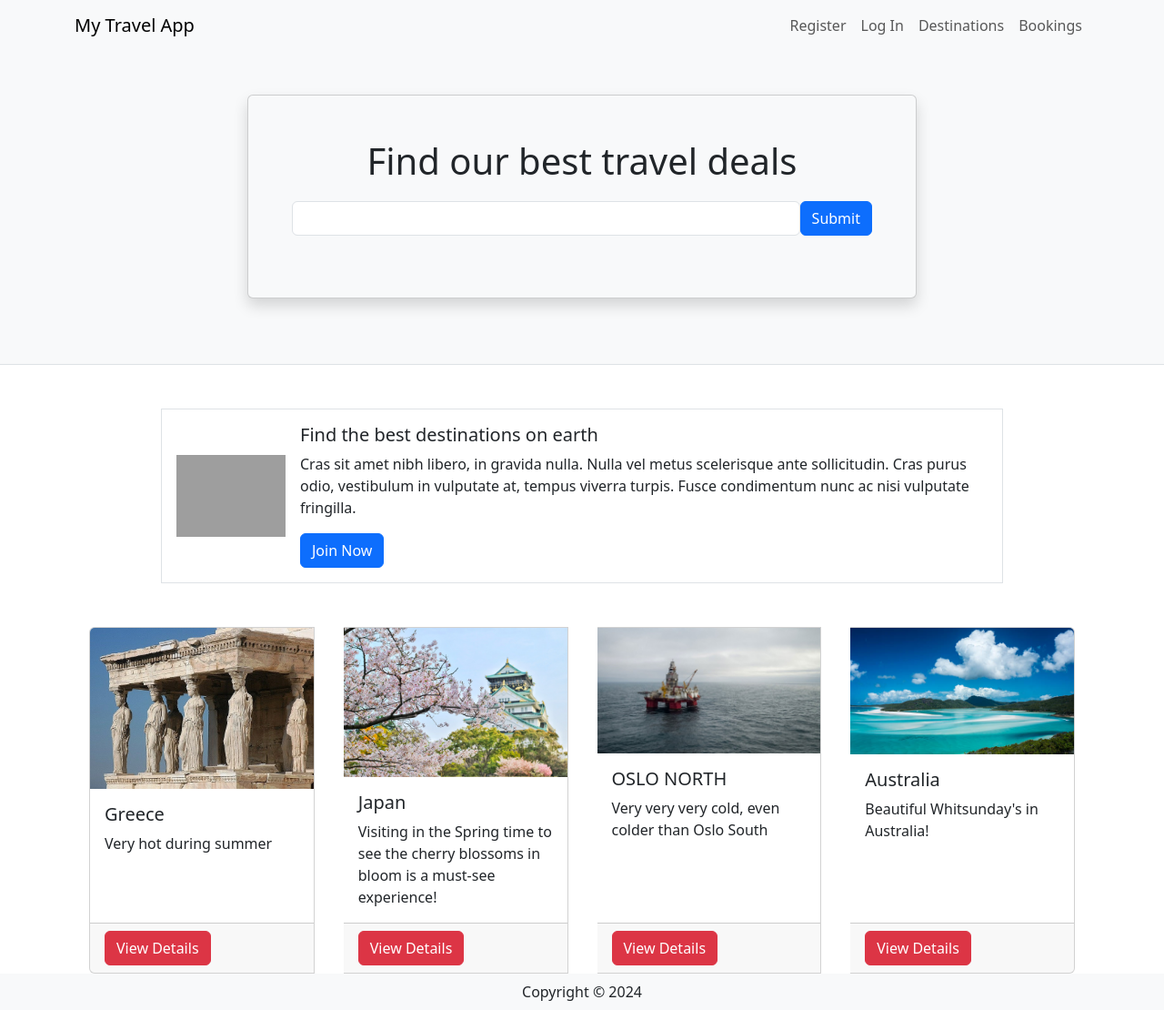
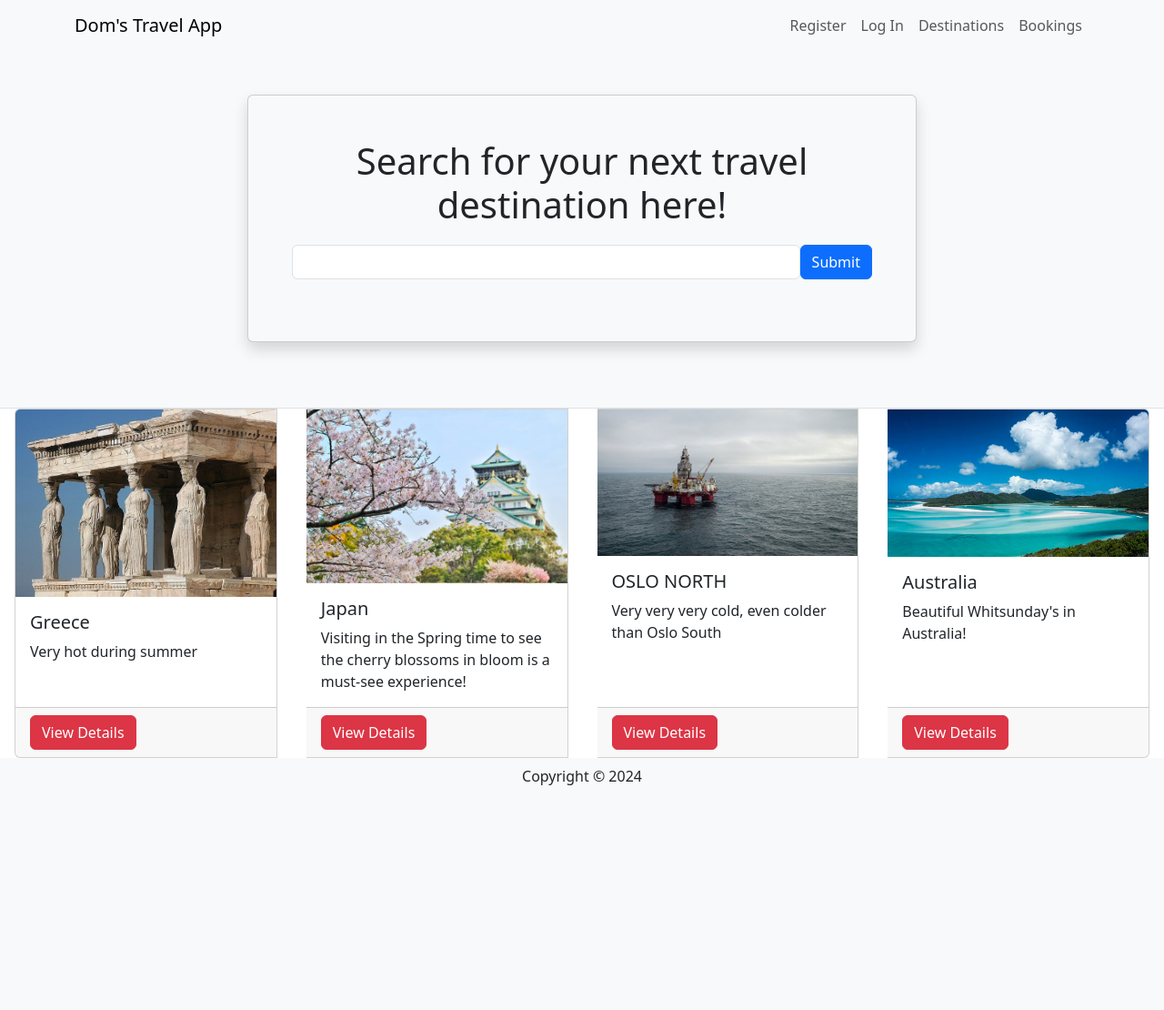
Before and after one commit to ClickNavia/iab207week10, a Flask app: page / in a window 1280 px wide. Shown: the whole page at 91% size. After the commit the page ends 863 px from the top, so only its background shows below. Run offline with Flask 3, Linux system fonts and the light colour scheme; some libraries are stand-ins or nearby versions; grey boxes are pictures that could not be loaded.

Commit message:
Update to tutorial template

```diff
--- a/travel/templates/base.html
+++ b/travel/templates/base.html
@@ -3,8 +3,9 @@
 <head>
    <meta charset="utf-8">
    <meta name="viewport" content="width=device-width, initial-scale=1">
-   <title>My Travel App</title>
-   <link href="https://cdn.jsdelivr.net/npm/bootstrap@5.3.2/dist/css/bootstrap.min.css" rel="stylesheet" integrity="sha384-T3c6CoIi6uLrA9TneNEoa7RxnatzjcDSCmG1MXxSR1GAsXEV/Dwwykc2MPK8M2HN" crossorigin="anonymous">
+   <title>Dom's Travel App</title>
+   <link href="https://cdn.jsdelivr.net/npm/bootstrap@5.3.2/dist/css/bootstrap.min.css" rel="stylesheet"
+      integrity="sha384-T3c6CoIi6uLrA9TneNEoa7RxnatzjcDSCmG1MXxSR1GAsXEV/Dwwykc2MPK8M2HN" crossorigin="anonymous">
 </head>
 
 <body>
@@ -16,7 +17,7 @@
          <div class="container">
 
             <!-- Your Travel App Name or Logo -->
-            <a href="/" class="navbar-brand">My Travel App</a>
+            <a href="/" class="navbar-brand">Dom's Travel App</a>
             <button class="navbar-toggler" type="button" data-bs-toggle="collapse"
                data-bs-target="#navbarSupportedContent" aria-controls="navbarSupportedContent" aria-expanded="false"
                aria-label="Toggle navigation">
@@ -74,5 +75,7 @@
       </div>
    </footer>
 </body>
-   <script src="https://cdn.jsdelivr.net/npm/bootstrap@5.3.2/dist/js/bootstrap.bundle.min.js" integrity="sha384-C6RzsynM9kWDrMNeT87bh95OGNyZPhcTNXj1NW7RuBCsyN/o0jlpcV8Qyq46cDfL" crossorigin="anonymous"></script>
+<script src="https://cdn.jsdelivr.net/npm/bootstrap@5.3.2/dist/js/bootstrap.bundle.min.js"
+   integrity="sha384-C6RzsynM9kWDrMNeT87bh95OGNyZPhcTNXj1NW7RuBCsyN/o0jlpcV8Qyq46cDfL" crossorigin="anonymous"></script>
+
 </html>
--- a/travel/templates/index.html
+++ b/travel/templates/index.html
@@ -6,9 +6,9 @@
    <div class="row justify-content-center mt-5 pb-4">
       <div class="col-md-8">
          <div class="card shadow p-5 mb-5 bg-light">
-                  <h1 class="text-center mb-3">Find our best travel deals</h1>
+            <h1 class="text-center mb-3">Search for your next travel destination here!</h1>
 
-                  <form class="form-inline d-flex flex-nowrap" action="{{url_for('main.search')}}" >
+            <form class="form-inline d-flex flex-nowrap" action="{{url_for('main.search')}}">
                <input type="text" name="search" class="form-control flex-grow-1 my-1 mr-sm-2" id="SearchForm">
                <button type="submit" class="flex-shrink-1 btn btn-primary my-1">Submit</button>
             </form>
@@ -20,7 +20,7 @@
 {% endblock %}
 
 {% block content %}
-      <div class="container">
+<!-- <div class="container">
          <div class="row mt-5 mb-5 justify-content-center">
             <div class="col-md-10">
                <div class="media border p-3 d-flex justify-content-start">
@@ -36,18 +36,18 @@
                   </div>
                </div>
             </div>
-         </div>
+         </div> -->
 
 <div class="card-group">
    {% for destination in destinations %}
    <div class="card mx-3">
-               <img class="card-img-top"
-                  src="{{ destination.image }}" alt="destination picture">
+      <img class="card-img-top" src="{{ destination.image }}" alt="destination picture">
       <div class="card-body">
          <h5 class="card-title">{{ destination.name }}</h5>
          <p class="card-text">{{ destination.description }}</p>
       </div>
-               <div class="card-footer"><a href="{{ url_for('destination.show', id=destination.id) }}" class ="btn btn-danger"> View Details </a></div>
+      <div class="card-footer"><a href="{{ url_for('destination.show', id=destination.id) }}" class="btn btn-danger">
+            View Details </a></div>
    </div>
    {% endfor %}
 </div>
```
Also changed, not shown: instance/traveldb.sqlite, travel/static/image/2024-05-22_13_18_52-whitsundays_photo_-_Google_Search.png (added). Lines whose indentation alone changed are shown as unchanged.
